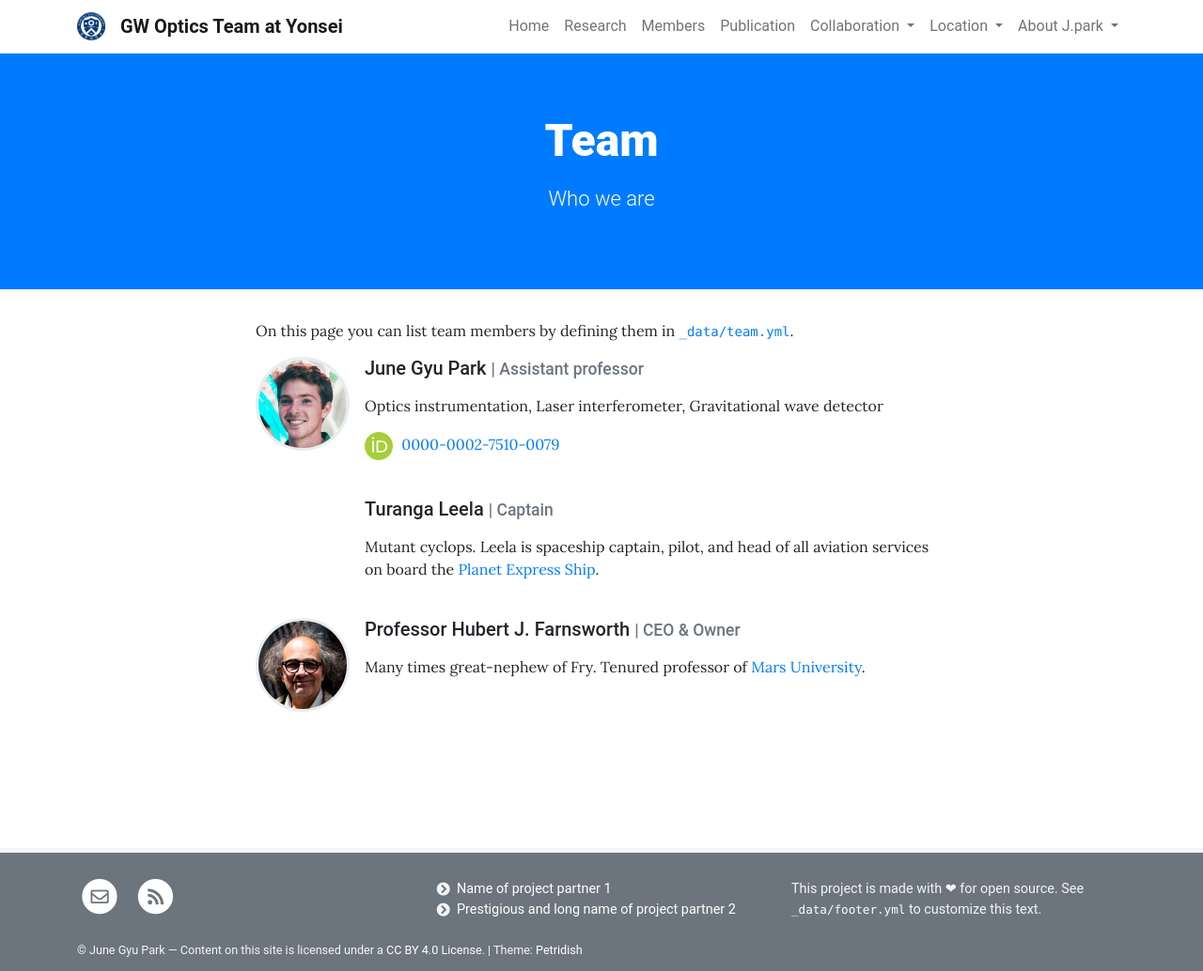
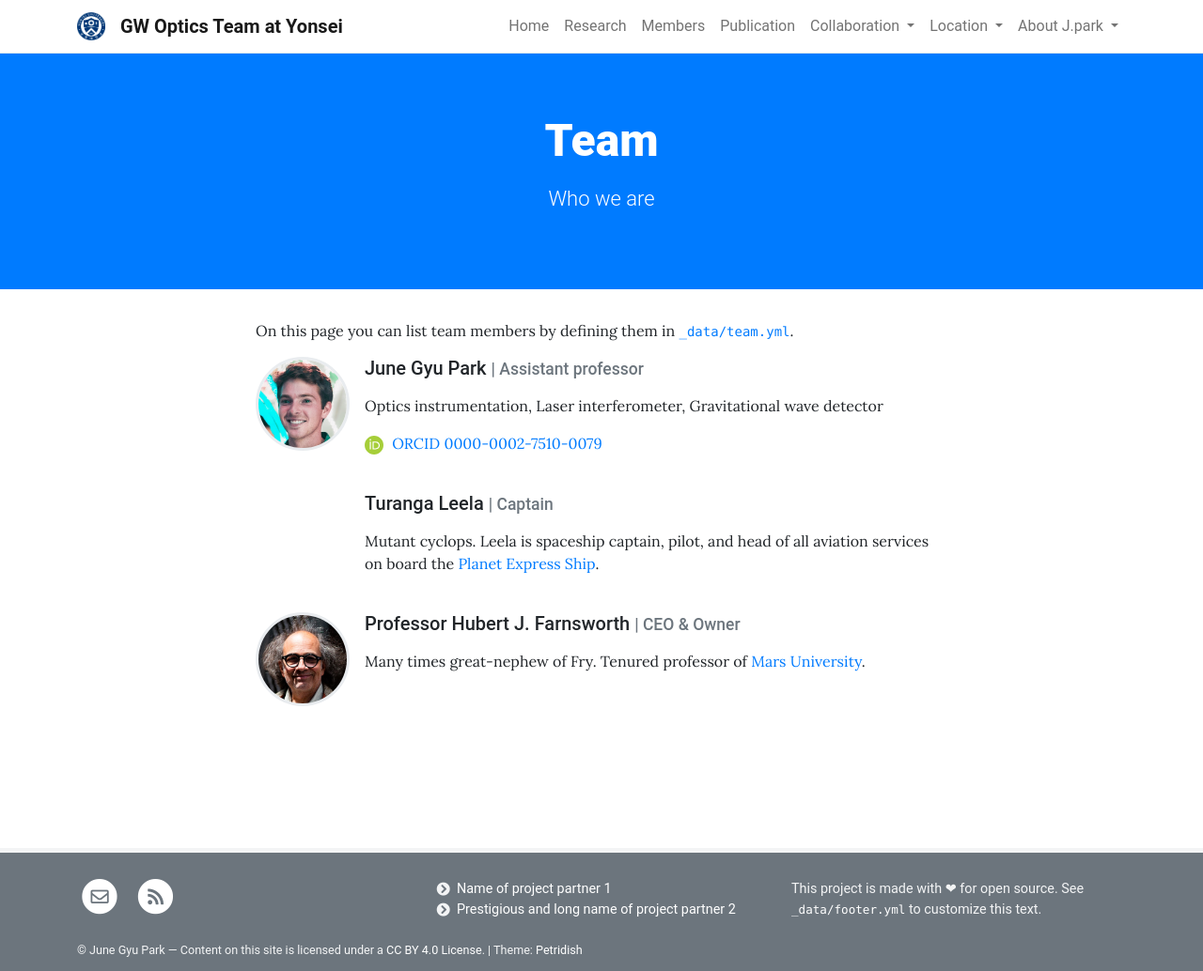
Before and after one commit to jgpark84/testpage, a Jekyll site: the page built from pages/team.md, in a window 1280 px wide. Shown: the whole page at 94% size. Built offline with Jekyll 4.4.1, drawn with Linux system fonts in a browser that asks for light colours.

Commit message:
Update team.html

```diff
--- a/_layouts/team.html
+++ b/_layouts/team.html
@@ -31,8 +31,8 @@ description: Template for team page.
       <ul class="list-inline">
         {% if member.orcid %}
           <li class="list-inline-item">
-             <img src="../assets/theme/images/orcid.svg" alt="ORCID" style="vertical-align: middle; margin-right: 5px;width: 30px;height: 30px;">
-            <a href="https://orcid.org/{{ member.orcid }}" target="_blank">{{ member.orcid }}</a>
+             <img src="../assets/theme/images/orcid.svg" alt="ORCID" style="vertical-align: middle; margin-right: 5px;width: 20px;height: 20px;">
+            <a href="https://orcid.org/{{ member.orcid }}" target="_blank">ORCID {{ member.orcid }}</a>
           </li>
         {% endif %}
 
```
